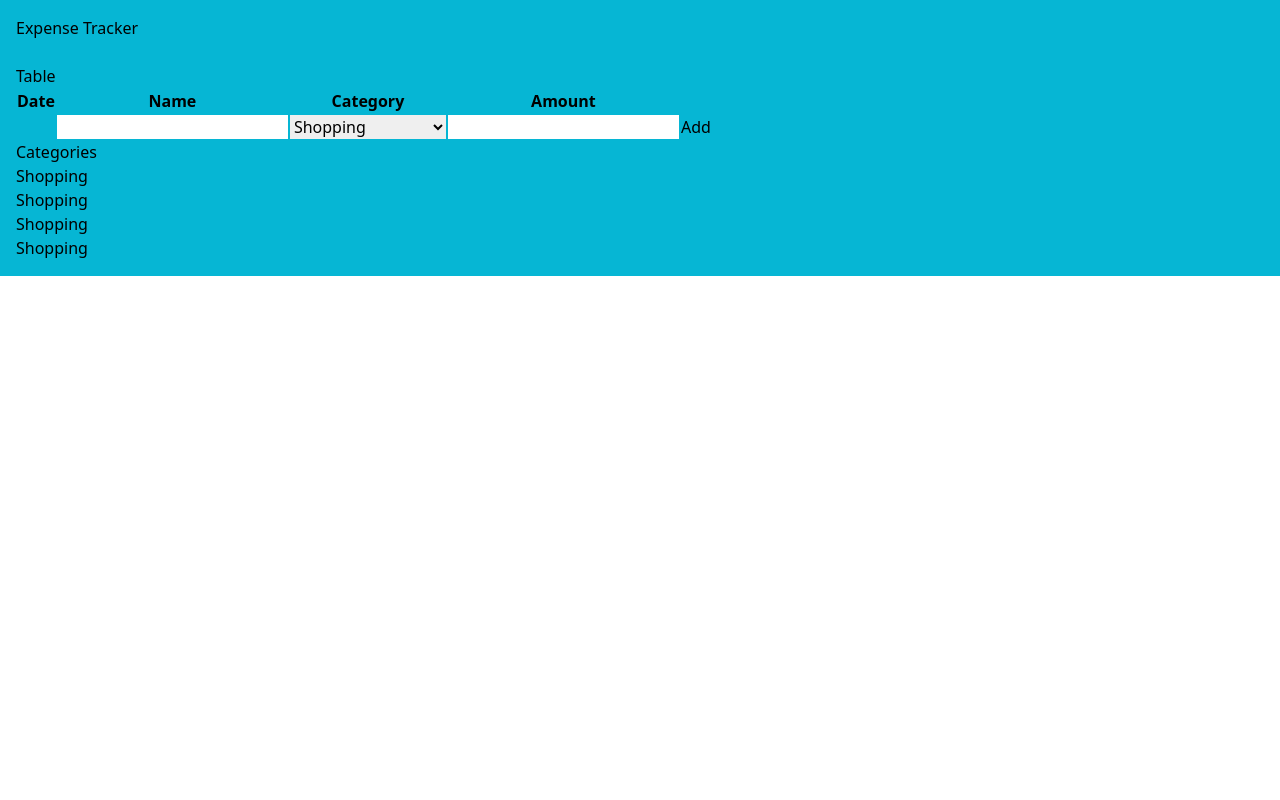
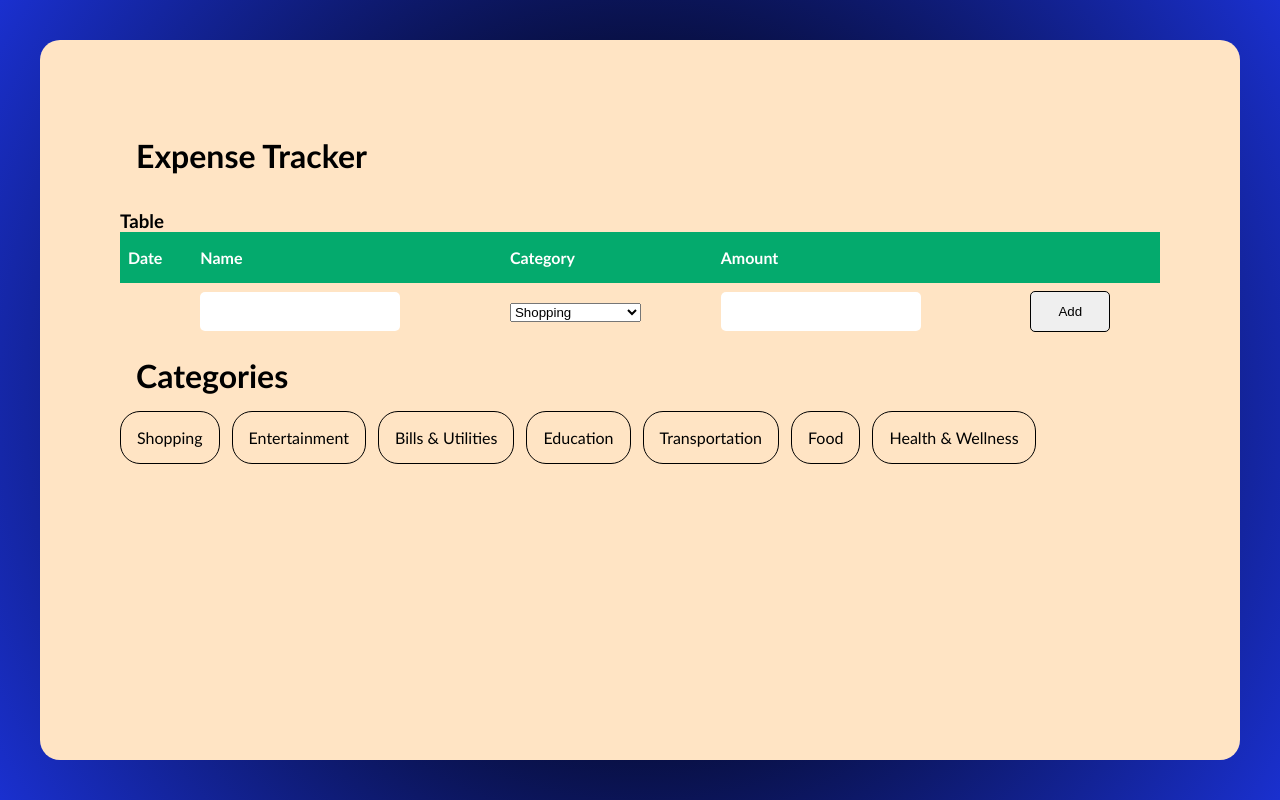
Before and after one commit to Aori297/expense-tracker, a plain HTML site: page src/index.html in a window 1280 px wide. Drawn offline with nearby package versions, Linux system fonts and the light colour scheme.

Commit message:
categories card (UI)

```diff
--- a/src/index.html
+++ b/src/index.html
@@ -6,17 +6,12 @@
     <title></title>
     <meta name="description" content="">
     <meta name="viewport" content="width=device-width, initial-scale=1">
-    <!-- <link rel="stylesheet" href="styles.css"> -->
-    <script src="https://cdn.tailwindcss.com"></script>
+    <link rel="stylesheet" href="styles.css">
   </head>
   <body>
-    <div class="container p-4 bg-cyan-500">
+    <div class="container">
       <h1>Expense Tracker</h1><br/>
-      <!-- <div class="">
-        <li>hi</li>
-        <li>bye</li>
-        <li>kys</li>
-      </div> -->
+
       <div>
         <h3>Table</h2>
 
@@ -42,7 +37,7 @@
               <td>
                 <select id="cat">
                   <option value="shopping">Shopping</option>
-                  <option value="entertainments">Entertainments</option>
+                  <option value="entertainments">Entertainment</option>
                   <option value="bills">Bills & Utilities</option>
                   <option value="education">Education</option>
                   <option value="transport">Transportation</option>
@@ -63,14 +58,13 @@
 
       <h1>Categories</h1>
       <div class="card-con">
-        <div id="box-content h-32 w-32 p-4 border-4">Shopping</div>
-        <div id="box-content h-32 w-32 p-4 border-4">Shopping</div>
-        <div id="box-content h-32 w-32 p-4 border-4">Shopping</div>
-        <div id="box-content h-32 w-32 p-4 border-4">Shopping</div>
-        <div id="cards"></div>
-        <div id="cards"></div>
-        <div id="cards"></div>
-        <div id="cards"></div>
+        <div id="cards">Shopping</div>
+        <div id="cards">Entertainment</div>
+        <div id="cards">Bills & Utilities</div>
+        <div id="cards">Education</div>
+        <div id="cards">Transportation</div>
+        <div id="cards">Food</div>
+        <div id="cards">Health & Wellness</div>
       </div>
 
     </div>
--- a/src/styles.css
+++ b/src/styles.css
@@ -32,6 +32,10 @@ body {
   border-radius: 20px;
 }
 
+h1{
+  padding: 2vh;
+}
+
 table {
   border-collapse: collapse;
   width: 100%;
@@ -51,8 +55,8 @@ tr:hover {
 }
 
 th {
-  padding-top: 12px;
-  padding-bottom: 12px;
+  padding-top: 2vh;
+  padding-bottom: 2vh;
   text-align: left;
   background-color: #04aa6d;
   color: white;
@@ -73,3 +77,14 @@ button {
   border: solid black 1px;
   outline: none;
 }
+
+.card-con{
+  display: flex;
+  gap: 1.5vh;
+}
+
+.card-con #cards{
+  border: 1px solid black;
+  border-radius: 20px;
+  padding: 2vh;
+}
```
